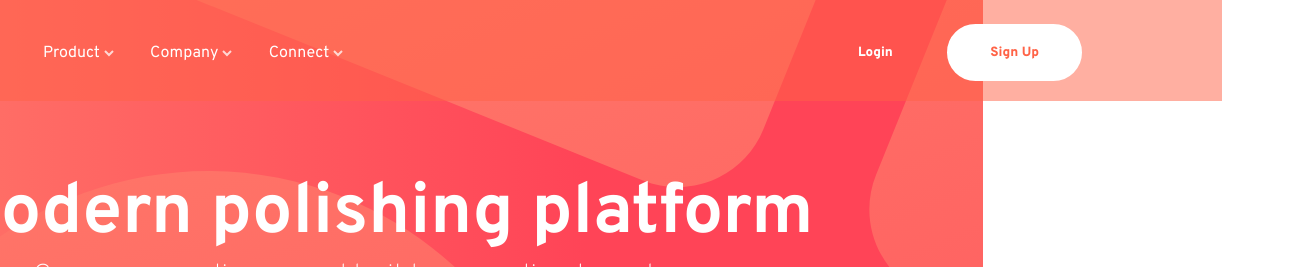
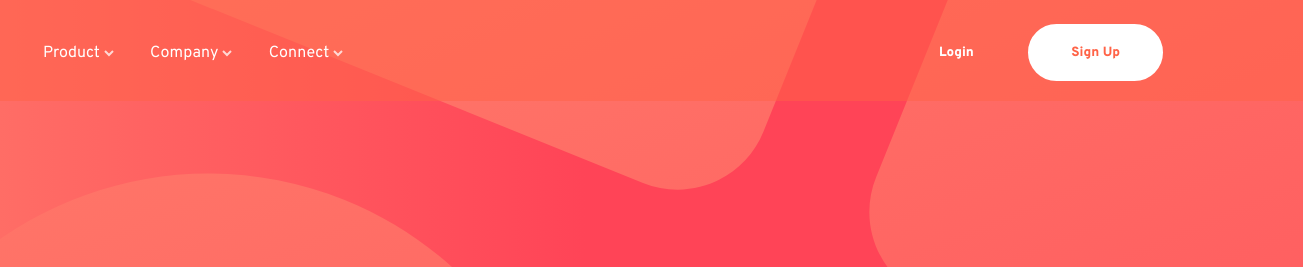
Before and after one commit to jaskaram123/blogrlandingpage, a plain HTML site: page index.html in a window 1280 px wide. Shown: the top 267 px of the page, 1303 px wide, since content can reach past the window. Drawn offline with Linux system fonts and the light colour scheme.

Commit message:
Update style.css

```diff
--- a/style.css
+++ b/style.css
@@ -2,6 +2,10 @@
     margin: 0;
     padding: 0;
     font-family: 'Overpass', sans-serif;
+}
+body{
+    min-width: 1600px;
+
 }
 header{
     background: url(images/bg-pattern-intro.svg) no-repeat center center/cover, linear-gradient(90deg, #ff8a70 10%, #ff4457 44%);
@@ -16,8 +20,6 @@ nav{
     padding-bottom: 20px;
     min-width: 1239px;
     justify-content: space-between;
-    position: fixed;
-    top: 0;
     background: #ff634782 50%;
 }
 .intro{
@@ -169,6 +171,8 @@ nav{
     max-height: 421px;
     display: flex;
     border-radius: 0 151px 0 151px;
+    min-width: 1600px;
+
 }
 .phones{
     min-width: 50%;
@@ -198,6 +202,7 @@ nav{
     margin: 165px 0;
     background: url(images/illustration-laptop-desktop.svg) no-repeat center;
     background-position: -274px 10px;
+
 }
 .s3paras{
     float: right;
```
